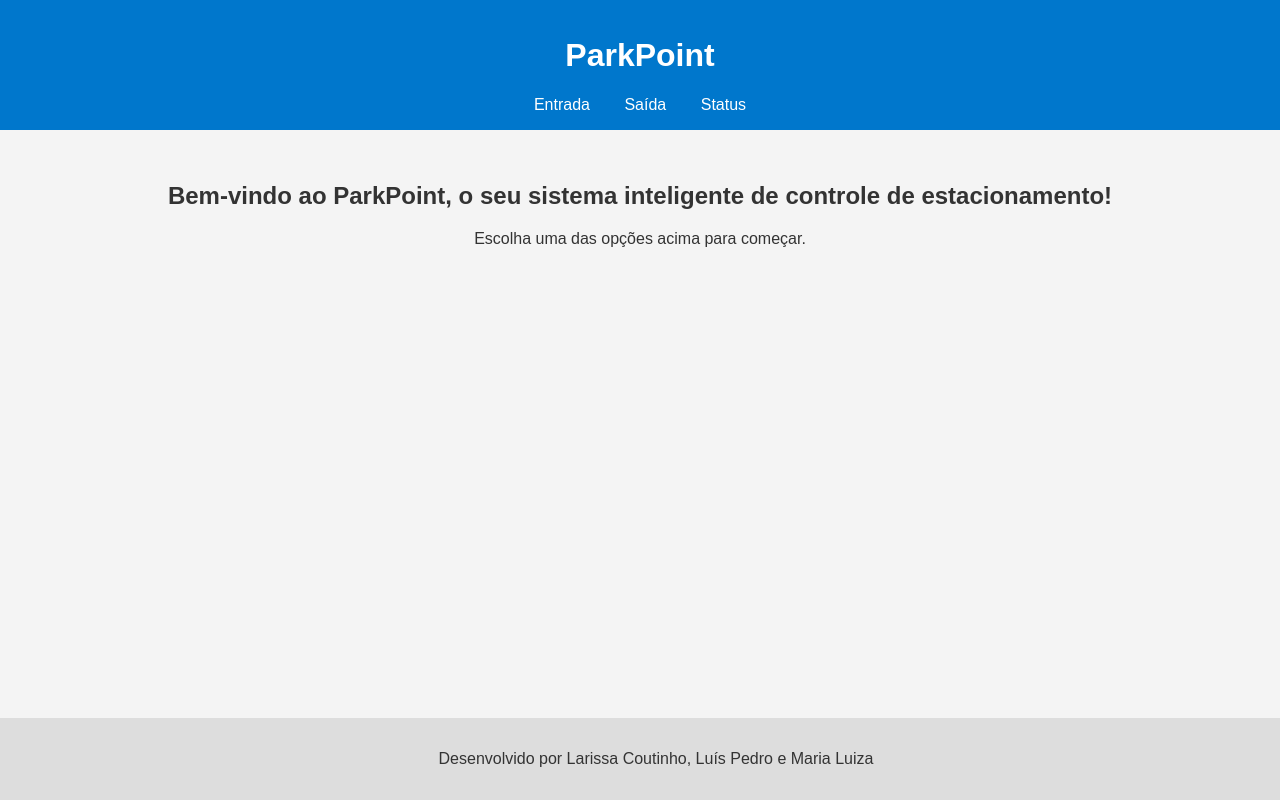
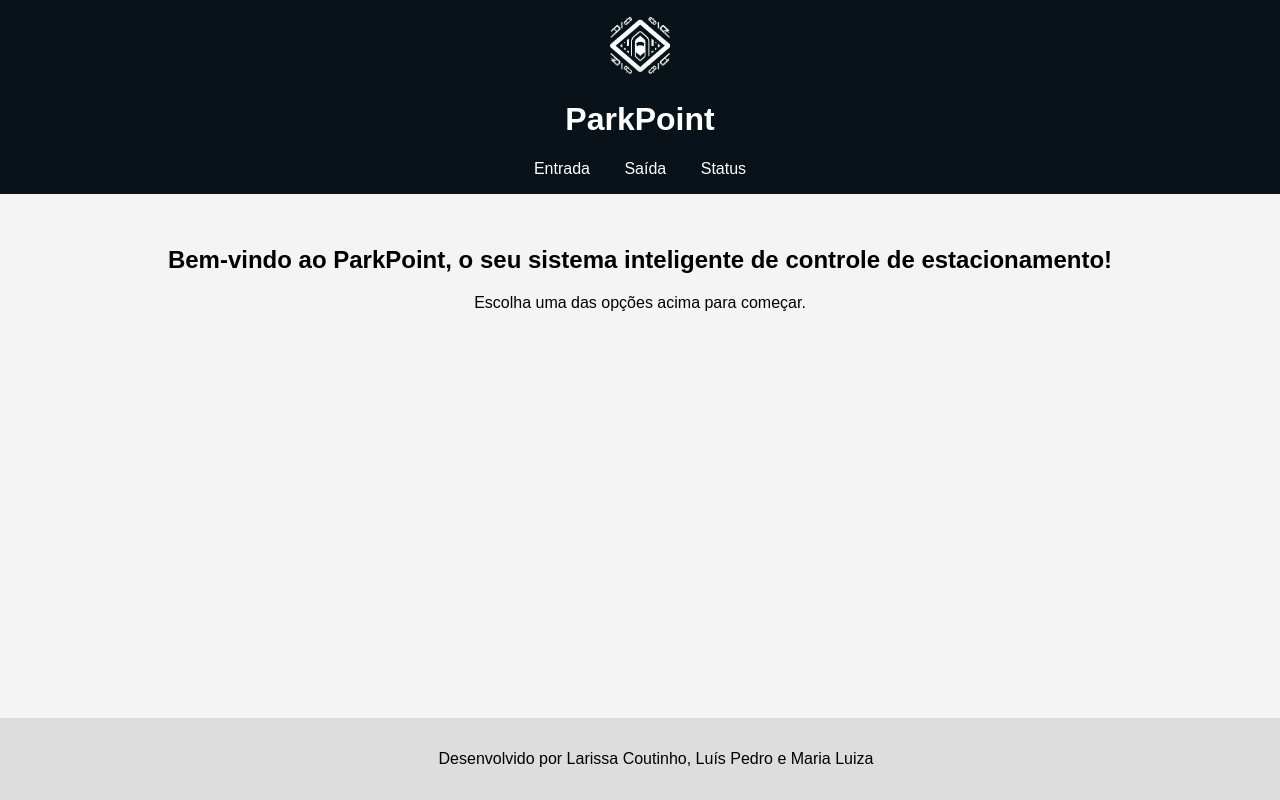
Before and after one commit to LarissaCoutinhoo/ParkPoint-Estacionamento, a plain HTML site: page Estacionamento/index.html in a window 1280 px wide. Drawn offline with Linux system fonts and the light colour scheme.

Commit message:
update
adicionando logo

```diff
--- a/Estacionamento/css/style.css
+++ b/Estacionamento/css/style.css
@@ -1,16 +1,19 @@
-
 body {
     font-family: Arial, sans-serif;
     margin: 0;
     padding: 0;
     background-color: #f4f4f4;
-    color: #333;
+    color: black;
 }
+
 header {
-    background-color: #0077cc;
+    background-color: #081218;
     color: white;
     padding: 1em;
     text-align: center;
+}
+header .logo{
+    width: 60px;
 }
 nav a {
     margin: 0 15px;
@@ -21,6 +24,7 @@ main {
     padding: 2em;
     text-align: center;
 }
+
 footer {
     background-color: #ddd;
     text-align: center;
--- a/Estacionamento/index.html
+++ b/Estacionamento/index.html
@@ -1,4 +1,3 @@
-
 <!DOCTYPE html>
 <html lang="pt-br">
 <head>
@@ -9,6 +8,7 @@
 </head>
 <body>
     <header>
+        <img src="img/logo.png" alt="Logotipo" class="logo">
         <h1>ParkPoint</h1>
         <nav>
             <a href="pages/entrada.html">Entrada</a>
```
Also changed, not shown: Estacionamento/img/logo.png (added).
